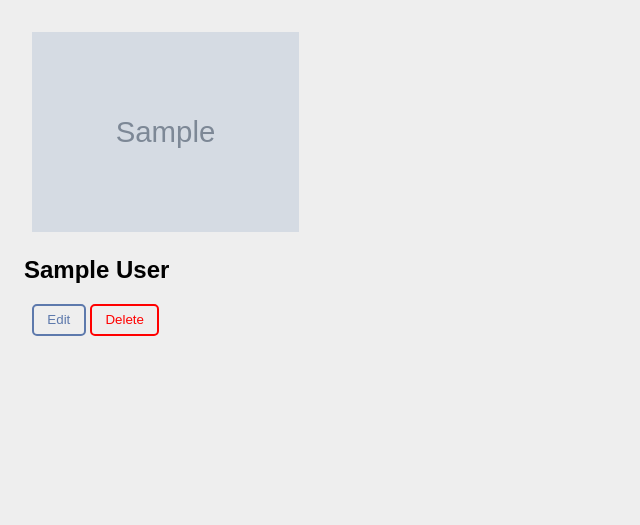
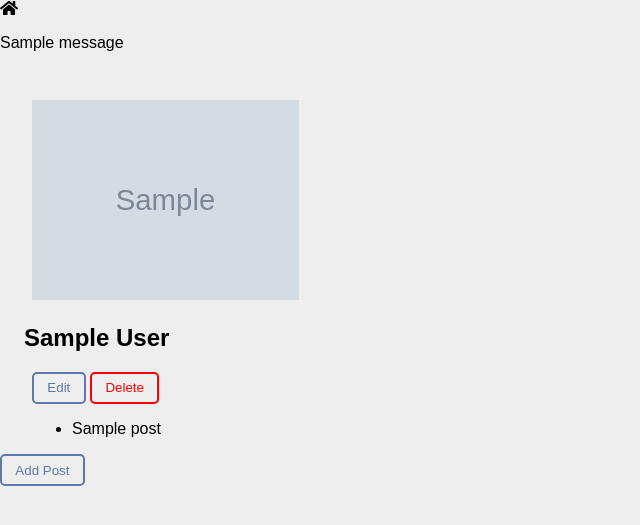
Before and after one commit to jtcurry/Bogly, a Flask app: page /users/1 in a window 1280 px wide. Shown: the top 525 px of the page, without its empty margins (0-640 px from the left). Run offline with Flask 2, Linux system fonts and the light colour scheme; tables that the repository leaves empty hold one stand-in row (values such as "Sample post"); grey boxes marked "Sample" are stand-in pictures; one stand-in notice (Sample message) is shown.

Commit message:
Add Posts table

```diff
--- a/app.py
+++ b/app.py
@@ -1,18 +1,19 @@
 """Blogly application."""
 
-from flask import Flask, render_template, redirect, request
-from models import db, connect_db, User
+from flask import Flask, render_template, redirect, request, flash
+from models import db, connect_db, User, Post
 
 app = Flask(__name__)
 app.config['SQLALCHEMY_DATABASE_URI'] = 'postgresql:///blogly'
 app.config['SQLALCHEMY_TRACK_MODIFICATIONS'] = False
 app.config['SQLALCHEMY_ECHO'] = True
+app.config['SECRET_KEY'] = 'newKey'
 
 
 connect_db(app)
 db.create_all()
 
-
+############################### HOME ROUTES #####################################
 @app.route("/")
 def redirect_to_users():
     """Redirect to users page showing users list"""
@@ -25,12 +26,13 @@ def show_users():
     users = User.query.all()
     return render_template("users.html", users=users)
 
-
+############################### USER ROUTES #####################################
 @app.route("/users/<int:user_id>")
 def show_user_info(user_id):
     """Show info on selected user"""
     user = User.query.get_or_404(user_id)
-    return render_template("userinfo.html", user=user)
+    user_posts = Post.query.filter_by(user_id=user.id)
+    return render_template("userinfo.html", user=user,user_posts=user_posts)
 
 
 @app.route("/users/<int:user_id>/edit")
@@ -71,7 +73,7 @@ def add_new_user():
 
     db.session.add(new_user)
     db.session.commit()
-
+    flash("New User Created!")
     return redirect("/users")
 
 
@@ -84,3 +86,68 @@ def del_user(user_id):
     db.session.commit()
 
     return redirect("/users")
+
+############################### POSTS ROUTES #####################################
+@app.route("/users/<int:user_id>/posts/new")
+def show_post_form(user_id):
+    """Show form for adding a new post"""
+    user = User.query.get_or_404(user_id)
+    return render_template("postform.html", user = user)
+
+
+@app.route("/users/<int:user_id>/posts/new", methods=["POST"])
+def add_post(user_id):
+    """Add new post to table"""
+    user = User.query.get_or_404(user_id)
+    new_post = Post(
+        title=request.form['title'],
+        content=request.form['content'],
+        user = user
+    )
+
+    db.session.add(new_post)
+    db.session.commit()
+    flash("New Post Added!")
+    return redirect(f"/users/{user_id}")
+
+
+@app.route("/posts/<int:post_id>")
+def show_post(post_id):
+    """Show info on current post"""
+    post = Post.query.get_or_404(post_id)
+    user = post.user
+
+    return render_template("postdetail.html", post=post, user=user)
+
+
+@app.route("/posts/<int:post_id>/edit")
+def edit_post(post_id):
+    """Show form to edit current post"""
+    post = Post.query.get_or_404(post_id)
+
+    return render_template("postedit.html", post=post)
+
+
+@app.route("/posts/<int:post_id>/edit", methods=["POST"])
+def submit_edit_post(post_id):
+    """Edit a current post"""
+    post = Post.query.get_or_404(post_id)
+    post.title = request.form['title']
+    post.content = request.form['content']
+    user = post.user
+
+    db.session.add(post)
+    db.session.commit()
+
+    return redirect(f"/users/{user.id}")
+
+
+@app.route("/posts/<int:post_id>/delete", methods=["POST"])
+def delete_post(post_id):
+    """Delete selected post from database"""
+    post = Post.query.get_or_404(post_id)
+    user = post.user
+    db.session.delete(post)
+    db.session.commit()
+
+    return redirect(f"/users/{user.id}")
--- a/static/style.css
+++ b/static/style.css
@@ -56,13 +56,13 @@ h2 {
   margin-left: 2em;
 }
 
-#deletebtn {
+.deletebtn {
   background-color: #eeeeee;
   color: red;
   border-color: red;
 }
 
-#deletebtn:hover {
+.deletebtn:hover {
   background-color: red;
   color: #eeeeee;
   border-color: rgba(255, 0, 0, 0.459);
--- a/templates/base.html
+++ b/templates/base.html
@@ -6,6 +6,9 @@
   <meta name="viewport" content="width=device-width, initial-scale=1.0">
   <title>Blogly</title>
   <link rel="stylesheet" href="/static/style.css">
+  <link rel="stylesheet"
+href="https://use.fontawesome.com/releases/v5.7.0/css/all.css">
+
 </head>
 <body>
   {% block heading %}
--- a/templates/useredit.html
+++ b/templates/useredit.html
@@ -13,6 +13,6 @@
   <label for="image_url">Image URL</label>
   <input class="urluser" type="text" name="image_url" value={{user.image_url}}>
   <button type="submit">Submit</button>
-  <a href="/users"><button>Cancel</button></a>
 </form>
+<a href="/users"><button>Cancel</button></a>
 {% endblock %}
--- a/templates/userinfo.html
+++ b/templates/userinfo.html
@@ -2,11 +2,24 @@
 
 
 {% block content %}
+<a href="/"><i class="fas fa-home"></i></a>
+{% for msg in get_flashed_messages() %}
+<p>{{msg}}</p>
+{% endfor %}
+
 <img src="{{user.image_url}}" alt="User Image">
 <h2>{{user.first_name}} {{user.last_name}}</h2>
 
 <form id="userinfo">
   <button formaction="/users/{{user.id}}/edit" formmethod="GET">Edit</button>
-  <button id="deletebtn" formaction="/users/{{user.id}}/delete" formmethod="POST">Delete</button>
+  <button class="deletebtn" formaction="/users/{{user.id}}/delete" formmethod="POST">Delete</button>
 </form>
+
+<ul>
+  {% for p in user_posts%}
+  <a href="/posts/{{p.id}}"><li>{{p.title}}</li></a>
+  {% endfor %}
+</ul>
+
+<a href="/users/{{user.id}}/posts/new"><button>Add Post</button></a>
 {% endblock %}
--- a/templates/users.html
+++ b/templates/users.html
@@ -1,6 +1,9 @@
 {% extends 'base.html' %}
 
 {% block heading %}
+{% for msg in get_flashed_messages() %}
+<p>{{msg}}</p>
+{% endfor %}
 <h1>Blogly Users</h1>
 {% endblock %}
 
```
Also changed, not shown: models.py (+14 -0 lines), templates/postdetail.html (added, +18 -0 lines), templates/postedit.html (added, +16 -0 lines), templates/postform.html (added, +14 -0 lines).
